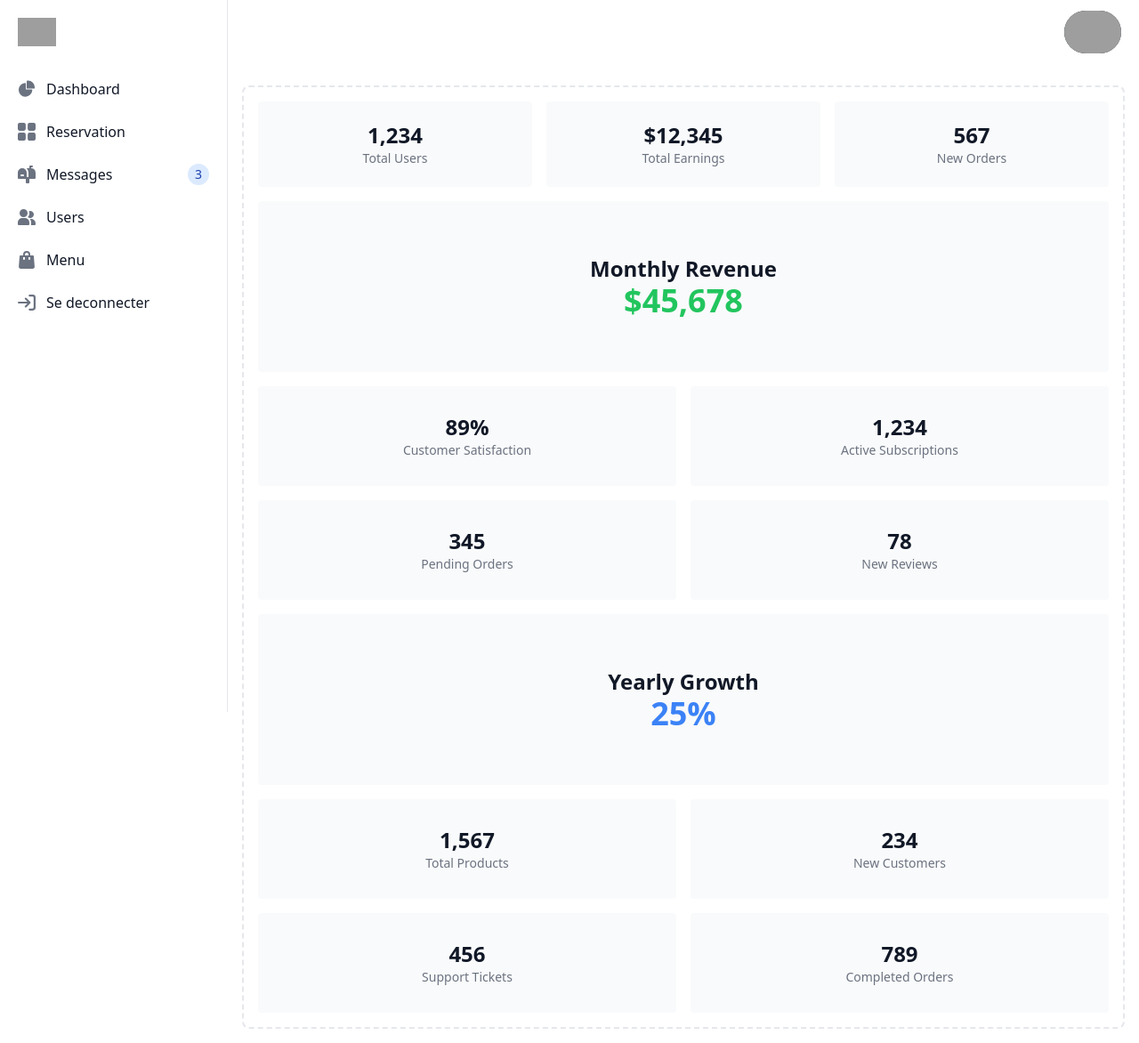
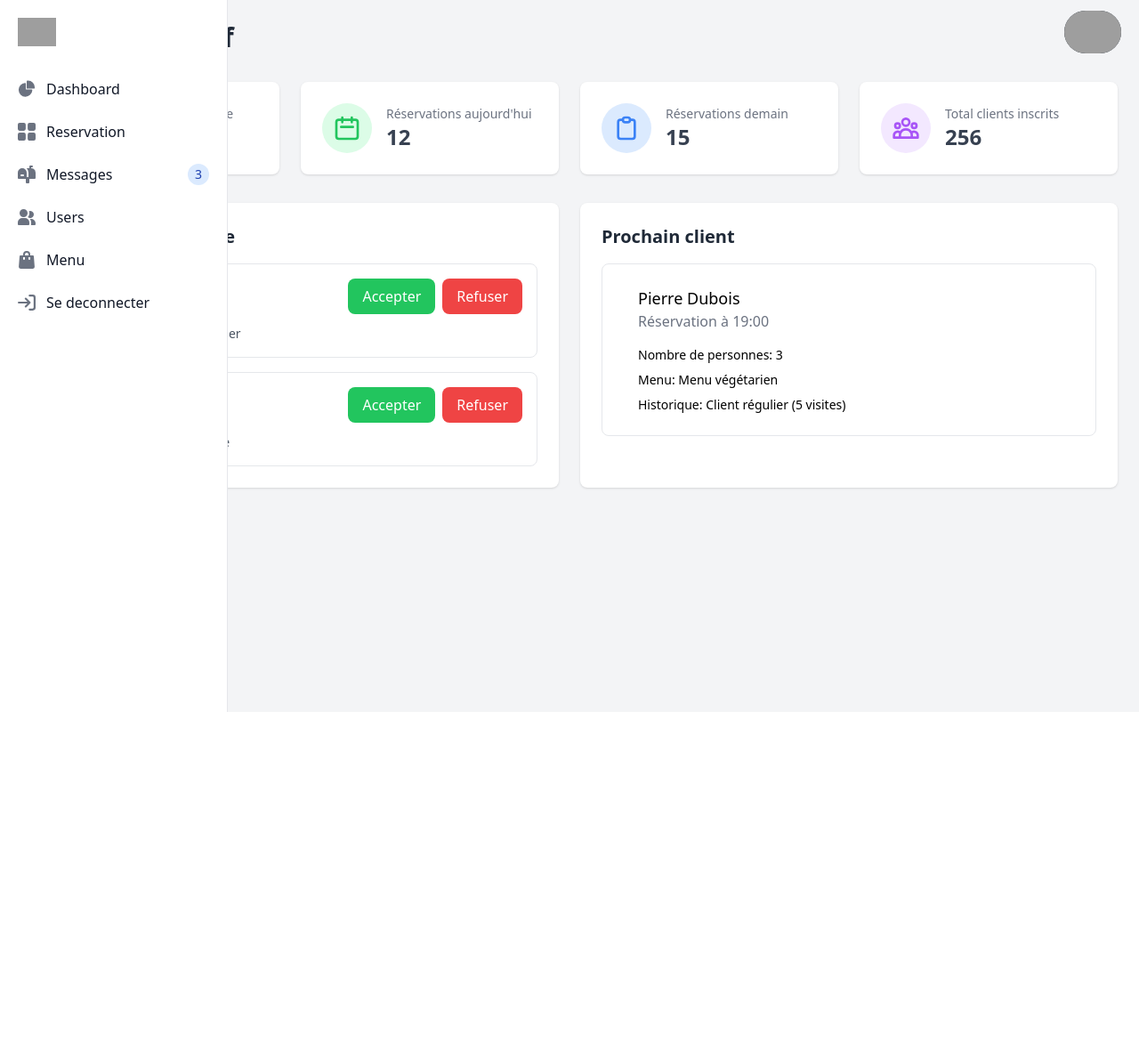
Before and after one commit to houssamlambara/Chef_Cuisinier, a PHP site: page /admin.php in a window 1280 px wide. Shown: the whole page at 89% size. After the commit the page ends 800 px from the top, so only its background shows below. Run offline with PHP 8.4, Linux system fonts and the light colour scheme; some libraries are stand-ins or nearby versions; grey boxes are pictures that could not be loaded.

Commit message:
dashbord

```diff
--- a/php/admin.php
+++ b/php/admin.php
@@ -6,10 +6,6 @@
     <script src="https://cdn.tailwindcss.com"></script>
     <title>Dashbord Admin</title>
 </head>
-<body>
-
-</body>
-</html>
 
 <nav class="fixed top-0 z-50 w-full border-gray-200 dark:bg-black">
   <div class="px-3 py-3 lg:px-5 lg:pl-3">
@@ -116,143 +112,137 @@
       </ul>
    </div>
 </aside>
+<body class="bg-gray-100">
+    <div class="p-6 max-w-7xl mx-auto">
+        <h1 class="text-3xl font-bold text-gray-800 mb-8">Dashboard Chef</h1>
 
-</aside>
-  <div class="p-4 sm:ml-64">
-   <div class="p-4 border-2 border-gray-200 border-dashed rounded-lg dark:border-gray-700 mt-20">
-    <div class="grid grid-cols-1 md:grid-cols-3 gap-4 mb-4">
-     <div class="flex items-center justify-center h-24 rounded bg-gray-50 dark:bg-gray-800">
-      <div class="text-center">
-       <p class="text-2xl font-bold text-gray-900 dark:text-white">
-        1,234
-       </p>
-       <p class="text-sm text-gray-500 dark:text-gray-400">
-        Total Users
-       </p>
+        <!-- Cartes statistiques -->
+        <div class="grid grid-cols-1 md:grid-cols-2 lg:grid-cols-4 gap-6 mb-8">
+            <!-- Demandes en attente -->
+            <div class="bg-white rounded-lg shadow p-6">
+                <div class="flex items-center">
+                    <div class="p-3 rounded-full bg-yellow-100 text-yellow-500">
+                        <svg class="w-8 h-8" fill="none" stroke="currentColor" viewBox="0 0 24 24">
+                            <path stroke-linecap="round" stroke-linejoin="round" stroke-width="2" d="M12 8v4l3 3m6-3a9 9 0 11-18 0 9 9 0 0118 0z"></path>
+                        </svg>
                     </div>
-     </div>
-     <div class="flex items-center justify-center h-24 rounded bg-gray-50 dark:bg-gray-800">
-      <div class="text-center">
-       <p class="text-2xl font-bold text-gray-900 dark:text-white">
-        $12,345
-       </p>
-       <p class="text-sm text-gray-500 dark:text-gray-400">
-        Total Earnings
-       </p>
-      </div>
-     </div>
-     <div class="flex items-center justify-center h-24 rounded bg-gray-50 dark:bg-gray-800">
-      <div class="text-center">
-       <p class="text-2xl font-bold text-gray-900 dark:text-white">
-        567
-       </p>
-       <p class="text-sm text-gray-500 dark:text-gray-400">
-        New Orders
-       </p>
+                    <div class="ml-4">
+                        <p class="text-sm text-gray-500">Demandes en attente</p>
+                        <p class="text-2xl font-semibold text-gray-700">8</p>
                     </div>
                 </div>
             </div>
-    <div class="flex items-center justify-center h-48 mb-4 rounded bg-gray-50 dark:bg-gray-800">
-     <div class="text-center">
-      <p class="text-2xl font-bold text-gray-900 dark:text-white">
-       Monthly Revenue
-      </p>
-      <p class="text-4xl font-bold text-green-500 dark:text-green-400">
-       $45,678
-      </p>
+
+            <!-- Réservations aujourd'hui -->
+            <div class="bg-white rounded-lg shadow p-6">
+                <div class="flex items-center">
+                    <div class="p-3 rounded-full bg-green-100 text-green-500">
+                        <svg class="w-8 h-8" fill="none" stroke="currentColor" viewBox="0 0 24 24">
+                            <path stroke-linecap="round" stroke-linejoin="round" stroke-width="2" d="M8 7V3m8 4V3m-9 8h10M5 21h14a2 2 0 002-2V7a2 2 0 00-2-2H5a2 2 0 00-2 2v12a2 2 0 002 2z"></path>
+                        </svg>
                     </div>
-    </div>
-    <div class="grid grid-cols-1 md:grid-cols-2 gap-4 mb-4">
-     <div class="flex items-center justify-center h-28 rounded bg-gray-50 dark:bg-gray-800">
-      <div class="text-center">
-       <p class="text-2xl font-bold text-gray-900 dark:text-white">
-        89%
-       </p>
-       <p class="text-sm text-gray-500 dark:text-gray-400">
-        Customer Satisfaction
-       </p>
-      </div>
-     </div>
-     <div class="flex items-center justify-center h-28 rounded bg-gray-50 dark:bg-gray-800">
-      <div class="text-center">
-       <p class="text-2xl font-bold text-gray-900 dark:text-white">
-        1,234
-       </p>
-       <p class="text-sm text-gray-500 dark:text-gray-400">
-        Active Subscriptions
-       </p>
-      </div>
-     </div>
-     <div class="flex items-center justify-center h-28 rounded bg-gray-50 dark:bg-gray-800">
-      <div class="text-center">
-       <p class="text-2xl font-bold text-gray-900 dark:text-white">
-        345
-       </p>
-       <p class="text-sm text-gray-500 dark:text-gray-400">
-        Pending Orders
-       </p>
-      </div>
-     </div>
-     <div class="flex items-center justify-center h-28 rounded bg-gray-50 dark:bg-gray-800">
-      <div class="text-center">
-       <p class="text-2xl font-bold text-gray-900 dark:text-white">
-        78
-       </p>
-       <p class="text-sm text-gray-500 dark:text-gray-400">
-        New Reviews
-       </p>
+                    <div class="ml-4">
+                        <p class="text-sm text-gray-500">Réservations aujourd'hui</p>
+                        <p class="text-2xl font-semibold text-gray-700">12</p>
                     </div>
                 </div>
             </div>
-    <div class="flex items-center justify-center h-48 mb-4 rounded bg-gray-50 dark:bg-gray-800">
-     <div class="text-center">
-      <p class="text-2xl font-bold text-gray-900 dark:text-white">
-       Yearly Growth
-      </p>
-      <p class="text-4xl font-bold text-blue-500 dark:text-blue-400">
-       25%
-      </p>
+
+            <!-- Réservations demain -->
+            <div class="bg-white rounded-lg shadow p-6">
+                <div class="flex items-center">
+                    <div class="p-3 rounded-full bg-blue-100 text-blue-500">
+                        <svg class="w-8 h-8" fill="none" stroke="currentColor" viewBox="0 0 24 24">
+                            <path stroke-linecap="round" stroke-linejoin="round" stroke-width="2" d="M9 5H7a2 2 0 00-2 2v12a2 2 0 002 2h10a2 2 0 002-2V7a2 2 0 00-2-2h-2M9 5a2 2 0 002 2h2a2 2 0 002-2M9 5a2 2 0 012-2h2a2 2 0 012 2"></path>
+                        </svg>
+                    </div>
+                    <div class="ml-4">
+                        <p class="text-sm text-gray-500">Réservations demain</p>
+                        <p class="text-2xl font-semibold text-gray-700">15</p>
                     </div>
                 </div>
-    <div class="grid grid-cols-1 md:grid-cols-2 gap-4">
-     <div class="flex items-center justify-center h-28 rounded bg-gray-50 dark:bg-gray-800">
-      <div class="text-center">
-       <p class="text-2xl font-bold text-gray-900 dark:text-white">
-        1,567
-       </p>
-       <p class="text-sm text-gray-500 dark:text-gray-400">
-        Total Products
-       </p>
+            </div>
+
+            <!-- Total clients -->
+            <div class="bg-white rounded-lg shadow p-6">
+                <div class="flex items-center">
+                    <div class="p-3 rounded-full bg-purple-100 text-purple-500">
+                        <svg class="w-8 h-8" fill="none" stroke="currentColor" viewBox="0 0 24 24">
+                            <path stroke-linecap="round" stroke-linejoin="round" stroke-width="2" d="M17 20h5v-2a3 3 0 00-5.356-1.857M17 20H7m10 0v-2c0-.656-.126-1.283-.356-1.857M7 20H2v-2a3 3 0 015.356-1.857M7 20v-2c0-.656.126-1.283.356-1.857m0 0a5.002 5.002 0 019.288 0M15 7a3 3 0 11-6 0 3 3 0 016 0zm6 3a2 2 0 11-4 0 2 2 0 014 0zM7 10a2 2 0 11-4 0 2 2 0 014 0z"></path>
+                        </svg>
+                    </div>
+                    <div class="ml-4">
+                        <p class="text-sm text-gray-500">Total clients inscrits</p>
+                        <p class="text-2xl font-semibold text-gray-700">256</p>
                     </div>
                 </div>
-     <div class="flex items-center justify-center h-28 rounded bg-gray-50 dark:bg-gray-800">
-      <div class="text-center">
-       <p class="text-2xl font-bold text-gray-900 dark:text-white">
-        234
-       </p>
-       <p class="text-sm text-gray-500 dark:text-gray-400">
-        New Customers
-       </p>
             </div>
         </div>
-     <div class="flex items-center justify-center h-28 rounded bg-gray-50 dark:bg-gray-800">
-      <div class="text-center">
-       <p class="text-2xl font-bold text-gray-900 dark:text-white">
-        456
-       </p>
-       <p class="text-sm text-gray-500 dark:text-gray-400">
-        Support Tickets
-       </p>
+
+        <!-- Section des réservations -->
+        <div class="grid grid-cols-1 lg:grid-cols-2 gap-6">
+            <!-- Liste des demandes -->
+            <div class="bg-white rounded-lg shadow">
+                <div class="p-6">
+                    <h2 class="text-xl font-semibold text-gray-800 mb-4">Demandes en attente</h2>
+                    <div class="space-y-4">
+                        <!-- Demande 1 -->
+                        <div class="border rounded-lg p-4">
+                            <div class="flex justify-between items-start mb-2">
+                                <div>
+                                    <h3 class="font-medium">Jean Dupont</h3>
+                                    <p class="text-sm text-gray-500">2 personnes • 20:00</p>
+                                </div>
+                                <div class="flex space-x-2">
+                                    <button class="px-4 py-2 bg-green-500 text-white rounded-lg hover:bg-green-600">
+                                        Accepter
+                                    </button>
+                                    <button class="px-4 py-2 bg-red-500 text-white rounded-lg hover:bg-red-600">
+                                        Refuser
+                                    </button>
                                 </div>
                             </div>
-     <div class="flex items-center justify-center h-28 rounded bg-gray-50 dark:bg-gray-800">
-      <div class="text-center">
-       <p class="text-2xl font-bold text-gray-900 dark:text-white">
-        789
-       </p>
-       <p class="text-sm text-gray-500 dark:text-gray-400">
-        Completed Orders
-       </p>
+                            <p class="text-sm text-gray-600">Note: Allergie aux fruits de mer</p>
+                        </div>
+
+                        <!-- Demande 2 -->
+                        <div class="border rounded-lg p-4">
+                            <div class="flex justify-between items-start mb-2">
+                                <div>
+                                    <h3 class="font-medium">Marie Martin</h3>
+                                    <p class="text-sm text-gray-500">4 personnes • 19:30</p>
+                                </div>
+                                <div class="flex space-x-2">
+                                    <button class="px-4 py-2 bg-green-500 text-white rounded-lg hover:bg-green-600">
+                                        Accepter
+                                    </button>
+                                    <button class="px-4 py-2 bg-red-500 text-white rounded-lg hover:bg-red-600">
+                                        Refuser
+                                    </button>
+                                </div>
+                            </div>
+                            <p class="text-sm text-gray-600">Note: Table près de la fenêtre</p>
+                        </div>
+                    </div>
+                </div>
+            </div>
+
+            <!-- Prochain client -->
+            <div class="bg-white rounded-lg shadow">
+                <div class="p-6">
+                    <h2 class="text-xl font-semibold text-gray-800 mb-4">Prochain client</h2>
+                    <div class="border rounded-lg p-6">
+                        <div class="flex items-start">
+                            <div class="ml-4">
+                                <h3 class="font-medium text-lg">Pierre Dubois</h3>
+                                <p class="text-gray-500">Réservation à 19:00</p>
+                                <div class="mt-4 space-y-2">
+                                    <p class="text-sm"><span class="font-medium">Nombre de personnes:</span> 3</p>
+                                    <p class="text-sm"><span class="font-medium">Menu:</span> Menu végétarien</p>
+                                    <p class="text-sm"><span class="font-medium">Historique:</span> Client régulier (5 visites)</p>
+                                </div>
+                            </div>
+                        </div>
                     </div>
                 </div>
             </div>
```
Also changed, not shown: php/signin.php (+13 -9 lines), php/signup.php (+1 -29 lines). Lines whose indentation alone changed are shown as unchanged.
